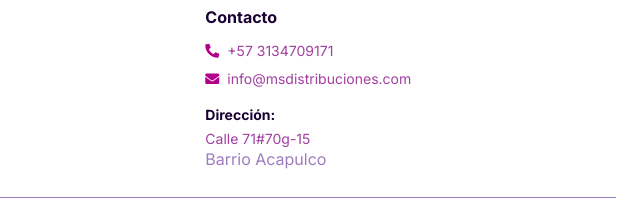
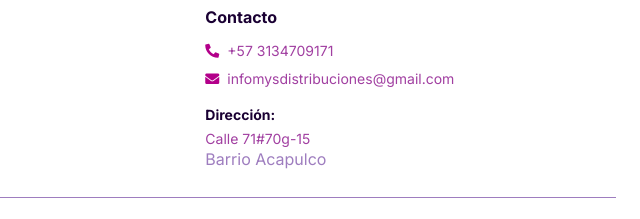
Before and after one commit to mysdistribuciones/MySDistribuciones.github.io, a plain HTML site: page servicios.html in a window 1280 px wide. Shown: the part 774-993 px from the top of the page, 640-1280 px from the left. Drawn offline with nearby package versions, Linux system fonts and the light colour scheme.

Commit message:
Update servicios.html

```diff
--- a/servicios.html
+++ b/servicios.html
@@ -149,7 +149,7 @@
                     <div class="flex items-center space-x-2 text-[#A13FA1FF] text-sm mb-4">
                         <i class="fas fa-envelope text-[#b3008a]"></i>
                         <span>
-                            <a href="mailto:info@msdistribuciones.com" class="leading-tight hover:underline">info@msdistribuciones.com</a>
+                            <a href="mailto:info@msdistribuciones.com" class="leading-tight hover:underline">infomysdistribuciones@gmail.com</a>
                         </span>
                     </div>
                     <p class="text-[#1a0033] text-sm font-semibold mb-1">Dirección:</p>
@@ -179,4 +179,5 @@
         });
     </script>
 </body>
+
 </html>
```
